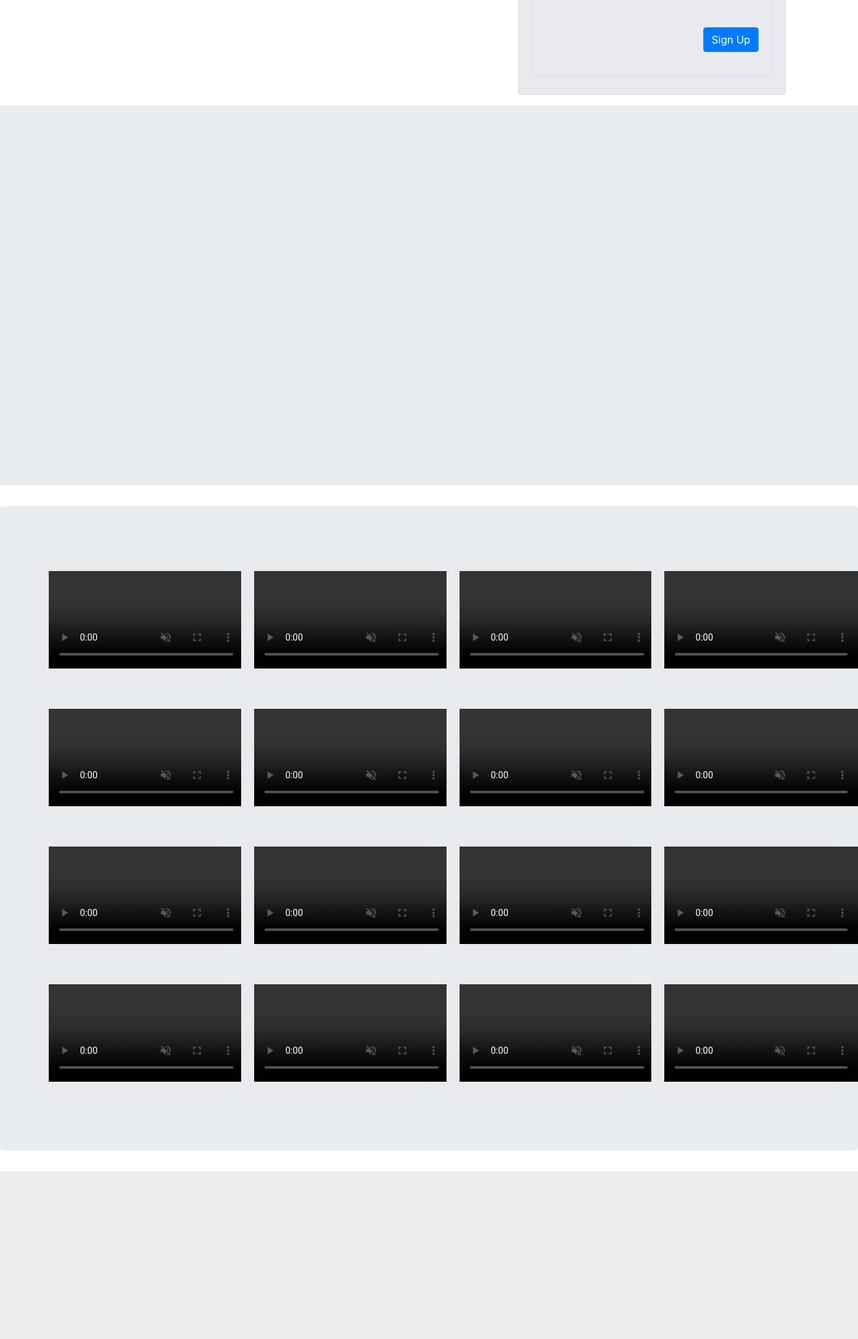
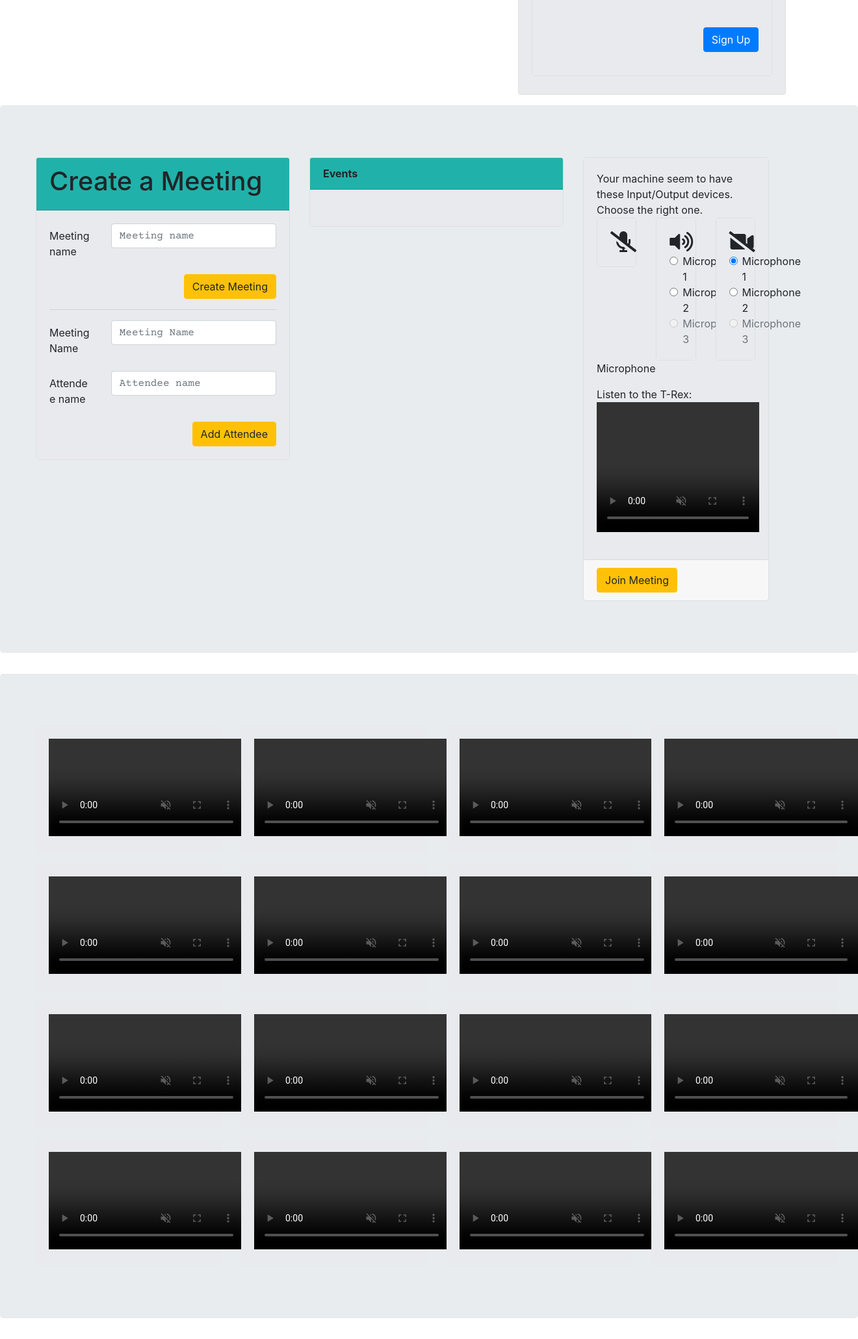
Before and after one commit to KIVAR/Using-Chime-SDK, a Flask app: page / in a window 1320 px wide. Shown: the part 314-2375 px from the top of the page at 65% size. Before the commit the page ends 2117 px from the top, so only its background shows below. Run offline with Flask 2, Linux system fonts and the light colour scheme; parts of the project's set-up code (start-up, migrations or seed data) failed here and were passed over; some libraries are stand-ins or nearby versions.

Commit message:
Radio buttons

```diff
--- a/static/js/chime-app.js
+++ b/static/js/chime-app.js
@@ -34,12 +34,17 @@ joinMeetingBtn.addEventListener('click', joinMeeting);
 microPhone.addEventListener('click', muteUnmuteMicrophone);
 localVideo.addEventListener('click', shareStopLocalVideo);
 
+audioInputDevicesGroup = document.getElementById('audio-input-devices');
+audioInputDevicesGroup.addEventListener('click', changeAudioInputDevice);
+
 var meetingId;
 var attendeeId;
 var joinToken;
 var meeting = {};
 var attendee = {};
 var meetingSession;
+
+var audioDeviceId = 0;
 
 var audioInputDevices, audioOutputDevices, videoInputDevices;
 var localVideoCurrentlyShared = false;
@@ -92,17 +97,18 @@ function addAttendee() {
     xhr.send(JSON.stringify(payload));
 
     xhr.onload = function () {
-        response = JSON.parse(this.responseText);
-        console.log(response);
-        meeting = response.meeting;
-        attendee = response.attendee.Attendee;
+        console.log(this.responseText);
 
         if (this.status === 201) {
+            response = JSON.parse(this.responseText);
+            meeting = response.meeting;
+            attendee = response.attendee.Attendee;
+
             attendeeId = attendee.AttendeeId;
             joinToken = attendee.joinToken;
             updateEvents('Attendee added ' + attendeeId);
         } else {
-            updateEvents(response);
+            updateEvents(this.responseText);
         }
     };
 }
@@ -214,6 +220,11 @@ async function setupAudioVideoDevices() {
     audioOutputDevices = await meetingSession.audioVideo.listAudioOutputDevices();
     videoInputDevices = await meetingSession.audioVideo.listVideoInputDevices();
 
+    audioInputDevices.forEach((device, index) => {
+        let radio = createRadioButton('AudioInput', 'audio-input-' + index, index, index === 0 ? true : false, 'Microphone #' + index);
+        document.getElementById('audio-input-devices').appendChild(radio);
+    });
+
     // Setup Audio Input Device
     const audioInputDeviceInfo = audioInputDevices[0];
     const firstAudioInputDevice = audioInputDeviceInfo.deviceId;
@@ -223,6 +234,10 @@ async function setupAudioVideoDevices() {
     const audioOutputDeviceInfo = audioOutputDevices[0];
     const firstAudioOutputDevice = audioOutputDeviceInfo.deviceId;
     await meetingSession.audioVideo.chooseAudioOutputDevice(firstAudioOutputDevice);
+}
+
+function handleAudioInputDeviceSelection() {
+    console.log('Radio button clicked');
 }
 
 function shareStopLocalVideo() {
@@ -343,7 +358,7 @@ async function muteUnmuteMicrophone() {
         audioInputDevices = await meetingSession.audioVideo.listAudioInputDevices();
 
         // Setup Audio Input Device
-        const audioInputDeviceInfo = audioInputDevices[0];
+        const audioInputDeviceInfo = audioInputDevices[audioDeviceId];
         const firstAudioInputDevice = audioInputDeviceInfo.deviceId;
         await meetingSession.audioVideo.chooseAudioInputDevice(firstAudioInputDevice);
 
@@ -356,6 +371,14 @@ async function muteUnmuteMicrophone() {
 
         microPhone.className = "fas fa-microphone-slash mr-1 fa-2x";
     }
+}
+
+function changeAudioInputDevice(e) {
+    let index = e.target.getAttribute('index');
+    audioDeviceId = parseInt(index);
+
+    console.log('Audio Device Id');
+    console.log(audioDeviceId);
 }
 
 /**
@@ -429,3 +452,26 @@ function videoMultipleAttendeeVideos() {
 
     meetingSession.audioVideo.addObserver(observer);
 }
+
+function createRadioButton(group, id, value, checked, labelText) {
+    let div = document.createElement('div');
+    div.className = 'form-check';
+
+    let input = document.createElement('input');
+    input.className = 'form-check-input';
+    input.type = 'radio';
+    input.name = group;
+    input.id = id;
+    input.value = value;
+    input.checked = checked;
+    input.setAttribute('index', value);
+
+    let label = document.createElement('label');
+    label.className = 'form-check-label';
+    label.for = id;
+    label.textContent = labelText;
+    label.setAttribute('index', value);
+
+    div.append(input, label);
+    return div;
+}
--- a/templates/index.html
+++ b/templates/index.html
@@ -179,10 +179,13 @@
             </div>
         </div>
     </div>
-    <div class="jumbotron jumbotron-fluid">
-        <div class="row my-3 ml-2" id="screen-2" style="visibility: hidden;">
+    <div class="jumbotron">
+        <div class="row my-3 ml-2" id="screen-2">
             <div class="col-md-4">
                 <div class="card rounded-lg">
+                    <div class="card-header">
+                        <h1 class="display-5">Create a Meeting</h1>
+                    </div>
                     <div class="card-body">
                         <!-- Meeting name -->
                         <div class="form-group row">
@@ -204,8 +207,8 @@
                         <div class="form-group row">
                             <label for="attendee-meeting-name" class="col-sm-3 col-form-label">Meeting Name</label>
                             <div class="col-sm-9">
-                                <input type="text" class="form-control" id="attendee-meeting-name" placeholder="Meeting Name"
-                                    autocomplete="on" name="attendee-meeting-name">
+                                <input type="text" class="form-control" id="attendee-meeting-name"
+                                    placeholder="Meeting Name" autocomplete="on" name="attendee-meeting-name">
                             </div>
                         </div>
 
@@ -236,20 +239,83 @@
             <div class="col-md-3">
                 <div class="card rounded-lg">
                     <div class="card-body">
+                        Your machine seem to have these Input/Output devices. Choose the right one.
+                        <!-- Audio & Video devices-->
                         <div class="row">
-                            <div class="col-4">
+                            <div class="col-md-4">
+                                <div class="card rounded-lg">
+                                    <div class="card-body">
                                         <div class="text-center">
                                             <i class="fas fa-microphone-slash mr-1 fa-2x" id="microphone-icon"></i>
                                         </div>
+                                        <div id="audio-input-devices">
+
                                         </div>
-                            <div class="col-4">
+                                    </div>
+                                </div>
+                            </div>
+                            <div class="col-md-4">
+                                <div class="card rounded-lg">
+                                    <div class="card-body">
                                         <div class="text-center">
                                             <i class="fas fa-volume-up mr-1 fa-2x" id="speaker-icon"></i>
                                         </div>
+                                        <div id="audio-output-devices">
+                                            <div class="form-check">
+                                                <input class="form-check-input" type="radio" name="exampleRadios"
+                                                    id="exampleRadios1" value="option1" checked>
+                                                <label class="form-check-label" for="exampleRadios1">
+                                                    Microphone 1
+                                                </label>
                                             </div>
-                            <div class="col-4">
+                                            <div class="form-check">
+                                                <input class="form-check-input" type="radio" name="exampleRadios"
+                                                    id="exampleRadios2" value="option2">
+                                                <label class="form-check-label" for="exampleRadios2">
+                                                    Microphone 2
+                                                </label>
+                                            </div>
+                                            <div class="form-check">
+                                                <input class="form-check-input" type="radio" name="exampleRadios"
+                                                    id="exampleRadios3" value="option3" disabled>
+                                                <label class="form-check-label" for="exampleRadios3">
+                                                    Microphone 3
+                                                </label>
+                                            </div>
+                                        </div>
+                                    </div>
+                                </div>
+                            </div>
+                            <div class="col-md-4">
+                                <div class="card rounded-lg">
+                                    <div class="card-body">
                                         <div class="text-center">
                                             <i class="fas fa-video-slash mr-1 fa-2x" id="video-icon"></i>
+                                        </div>
+                                        <div id="video-input-devices">
+                                            <div class="form-check">
+                                                <input class="form-check-input" type="radio" name="exampleRadios"
+                                                    id="exampleRadios1" value="option1" checked>
+                                                <label class="form-check-label" for="exampleRadios1">
+                                                    Microphone 1
+                                                </label>
+                                            </div>
+                                            <div class="form-check">
+                                                <input class="form-check-input" type="radio" name="exampleRadios"
+                                                    id="exampleRadios2" value="option2">
+                                                <label class="form-check-label" for="exampleRadios2">
+                                                    Microphone 2
+                                                </label>
+                                            </div>
+                                            <div class="form-check">
+                                                <input class="form-check-input" type="radio" name="exampleRadios"
+                                                    id="exampleRadios3" value="option3" disabled>
+                                                <label class="form-check-label" for="exampleRadios3">
+                                                    Microphone 3
+                                                </label>
+                                            </div>
+                                        </div>
+                                    </div>
                                 </div>
                             </div>
                         </div>
```
Also changed, not shown: 1 other file. Lines whose indentation alone changed are shown as unchanged.
